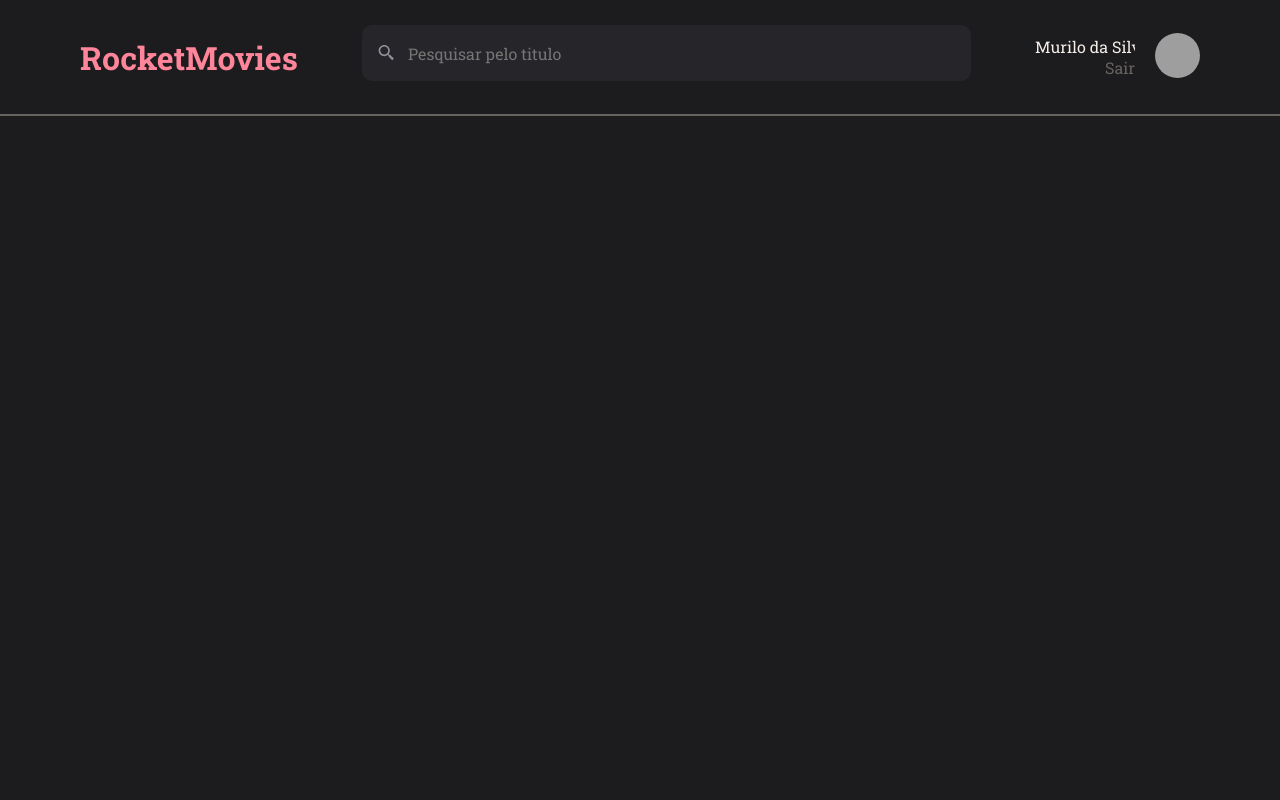
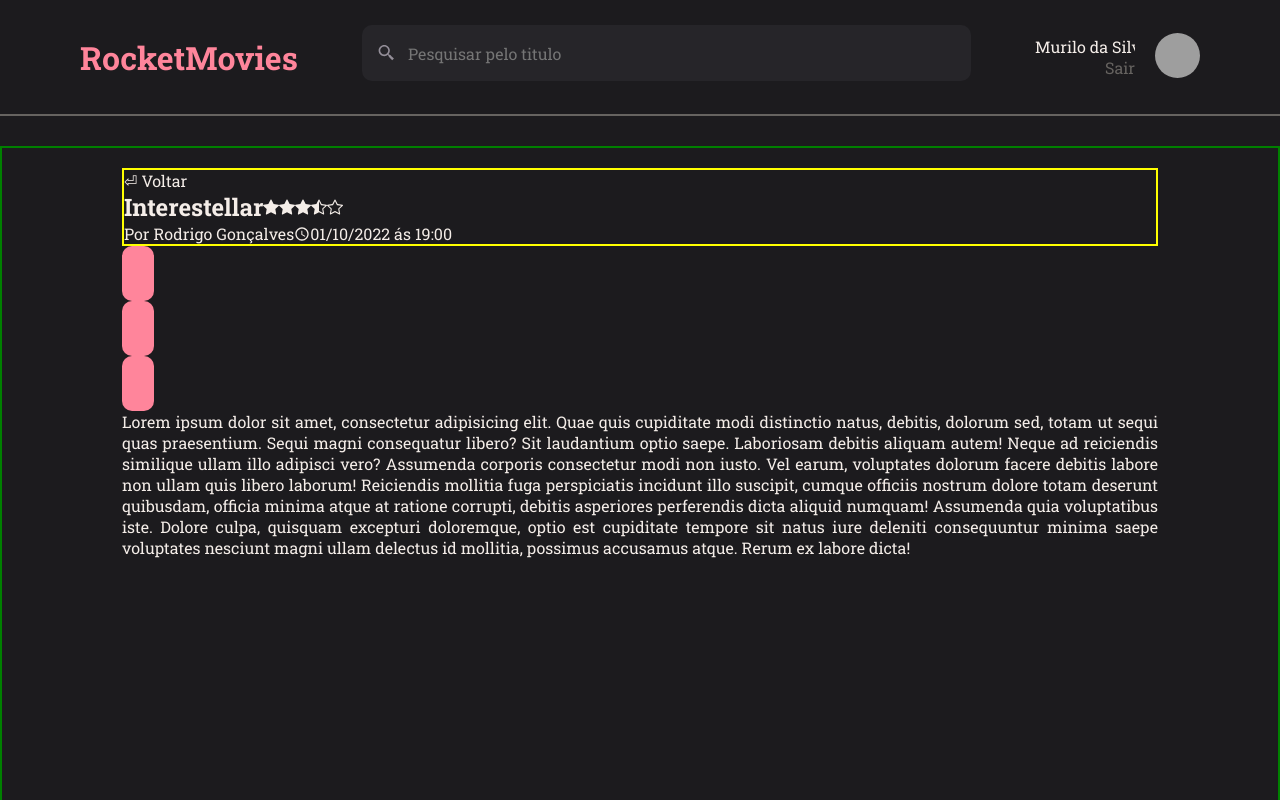
Before and after one commit to MullerHub/Rocketseat-Explorer, a React (Vite) app in the folder Stage0902_desafio/RocketMovies/: page / in a window 1280 px wide. Built offline with nearby package versions, Linux system fonts and the light colour scheme; grey boxes are pictures that could not be loaded.

Commit message:
MoviePreview att

```diff
--- a/Stage0902_desafio/RocketMovies/src/pages/MoviePreview/index.jsx
+++ b/Stage0902_desafio/RocketMovies/src/pages/MoviePreview/index.jsx
@@ -1,11 +1,42 @@
 import { Container, Section } from './styles'
 import { Header } from '../../components/Header'
+import { Button } from '../../components/Button'
+import { BsStarFill, BsStarHalf, BsStar } from 'react-icons/bs'
+import { MdOutlineWatchLater } from 'react-icons/md'
 
 export function MoviePreview() {
   return (
     <Container>
       <Header />
       <Section>
+        <div>
+          <a> ⏎ Voltar</a>
+
+          <div>
+            <h1>Interestellar</h1>
+            <BsStarFill />
+            <BsStarFill />
+            <BsStarFill />
+            <BsStarHalf />
+            <BsStar />
+          </div>
+          <div>
+            <p>Por Rodrigo Gonçalves</p>
+            <MdOutlineWatchLater />
+            <p>01/10/2022 ás 19:00</p>
+          </div>
+        </div>
+
+        <section>
+          <Button />
+          <Button />
+          <Button />
+
+          <p>Lorem ipsum dolor sit amet, consectetur adipisicing elit. Quae quis cupiditate modi distinctio natus, debitis, dolorum sed, totam ut sequi quas praesentium. Sequi magni consequatur libero? Sit laudantium optio saepe.
+            Laboriosam debitis aliquam autem! Neque ad reiciendis similique ullam illo adipisci vero? Assumenda corporis consectetur modi non iusto. Vel earum, voluptates dolorum facere debitis labore non ullam quis libero laborum!
+            Reiciendis mollitia fuga perspiciatis incidunt illo suscipit, cumque officiis nostrum dolore totam deserunt quibusdam, officia minima atque at ratione corrupti, debitis asperiores perferendis dicta aliquid numquam! Assumenda quia voluptatibus iste.
+            Dolore culpa, quisquam excepturi doloremque, optio est cupiditate tempore sit natus iure deleniti consequuntur minima saepe voluptates nesciunt magni ullam delectus id mollitia, possimus accusamus atque. Rerum ex labore dicta!</p>
+        </section>
 
       </Section>
     </Container>
--- a/Stage0902_desafio/RocketMovies/src/pages/MoviePreview/styles.js
+++ b/Stage0902_desafio/RocketMovies/src/pages/MoviePreview/styles.js
@@ -10,4 +10,19 @@ export const Section = styled.section`
   width: 100%;
   height: 100%;
   margin: 30px 0 20px 0;
+  border: 2px solid green;
+  padding: 20px 120px 150px 120px;
+
+  p {
+    text-align: justify;
+  }
+
+  > div {
+    border: 2px solid yellow;
+
+    div {
+      display: flex;
+      align-items: center;
+    }
+  }
 `
```
